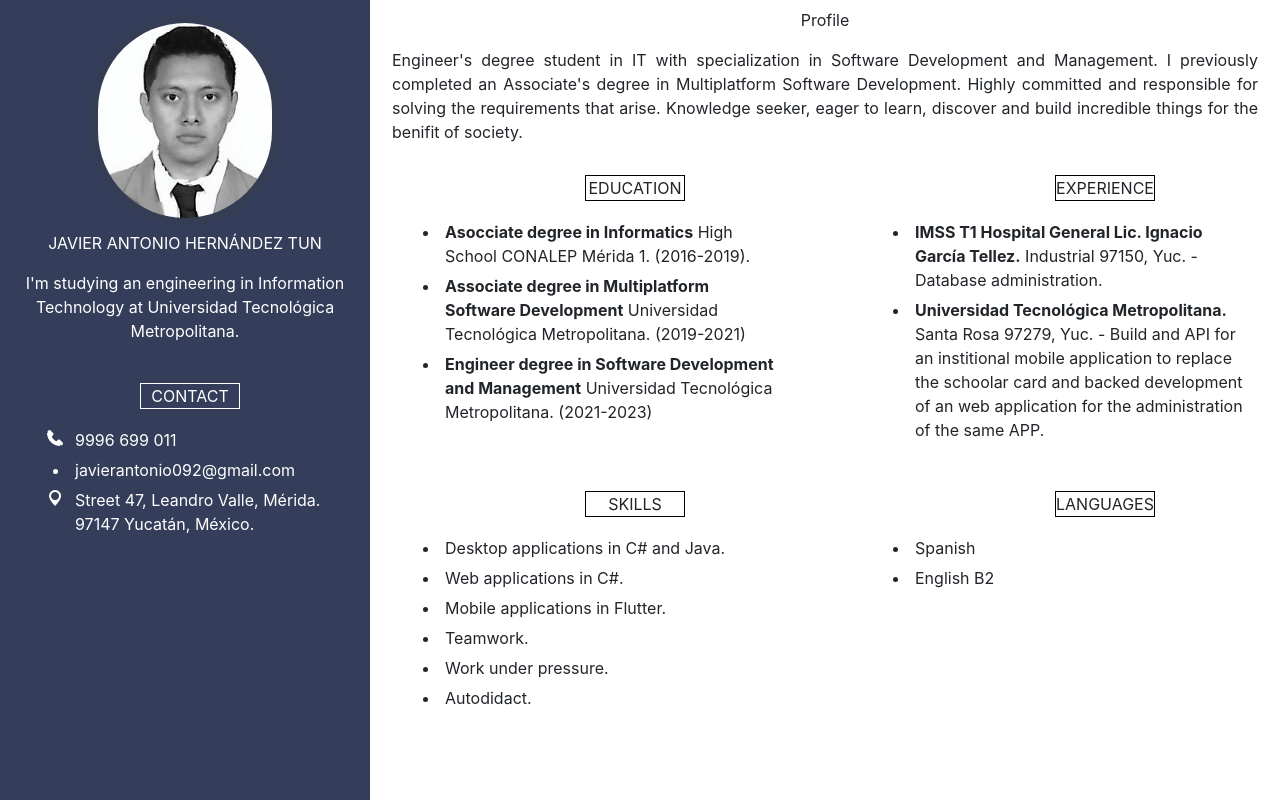
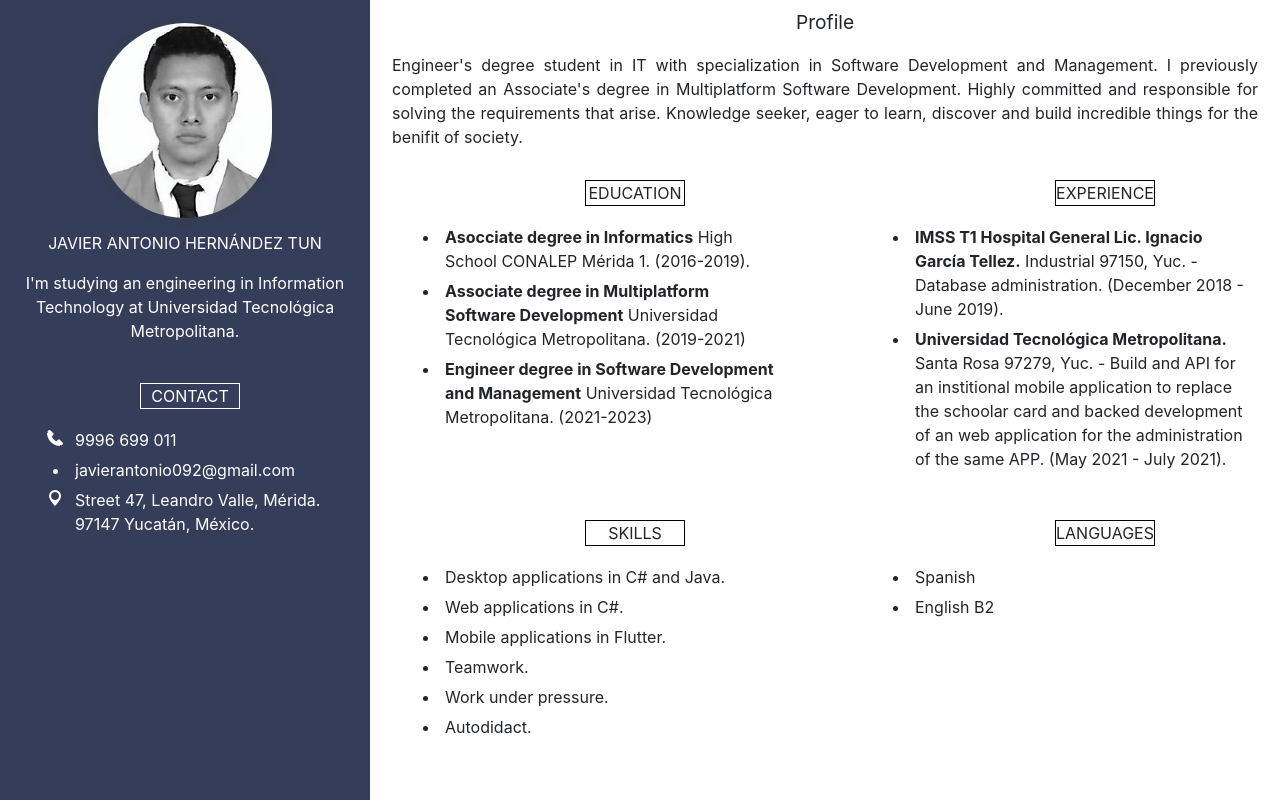
Before and after one commit to javherantt/MICurriculum, a plain HTML site: page index.html in a window 1280 px wide. Drawn offline with nearby package versions, Linux system fonts and the light colour scheme.

Commit message:
update 2 July 2022

```diff
--- a/index.html
+++ b/index.html
@@ -22,7 +22,7 @@
 	    </ul>
 	</div>
 	<div id="info">
-		<p>Profile</p>
+		<p class="profile">Profile</p>
 		<div>
 			<p class="textInfo">Engineer's degree student in IT with specialization in Software Development and Management. I previously completed an Associate's degree in Multiplatform Software Development. Highly committed and responsible for solving the requirements that arise. Knowledge seeker, eager to learn, discover and build incredible things for the benifit of society.</p>
 		</div>
@@ -39,8 +39,8 @@
 			<div class="col-sm divSub">
 				<p class="cajaInfo">EXPERIENCE</p>
 				<ul>
-					<li><strong>IMSS T1 Hospital General Lic. Ignacio García Tellez.</strong> Industrial 97150, Yuc. - Database administration.</li>
-					<li><strong>Universidad Tecnológica Metropolitana.</strong> Santa Rosa 97279, Yuc. - Build and API for an institional mobile application to replace the schoolar card and backed development of an web application for the administration of the same APP.</li>
+					<li><strong>IMSS T1 Hospital General Lic. Ignacio García Tellez.</strong> Industrial 97150, Yuc. - Database administration. (December 2018 - June 2019).</li>
+					<li><strong>Universidad Tecnológica Metropolitana.</strong> Santa Rosa 97279, Yuc. - Build and API for an institional mobile application to replace the schoolar card and backed development of an web application for the administration of the same APP. (May 2021 - July 2021).</li>
 				</ul>
 			</div>
 		</div>
--- a/styles.css
+++ b/styles.css
@@ -17,6 +17,11 @@
 		margin-top: 5px;
 		align-items: center;
 		margin-left: 370px;
+	}
+
+	.profile{
+		font-weight: normal;
+		font-size: 1.2em;
 	}
 
 	#picture{
```
